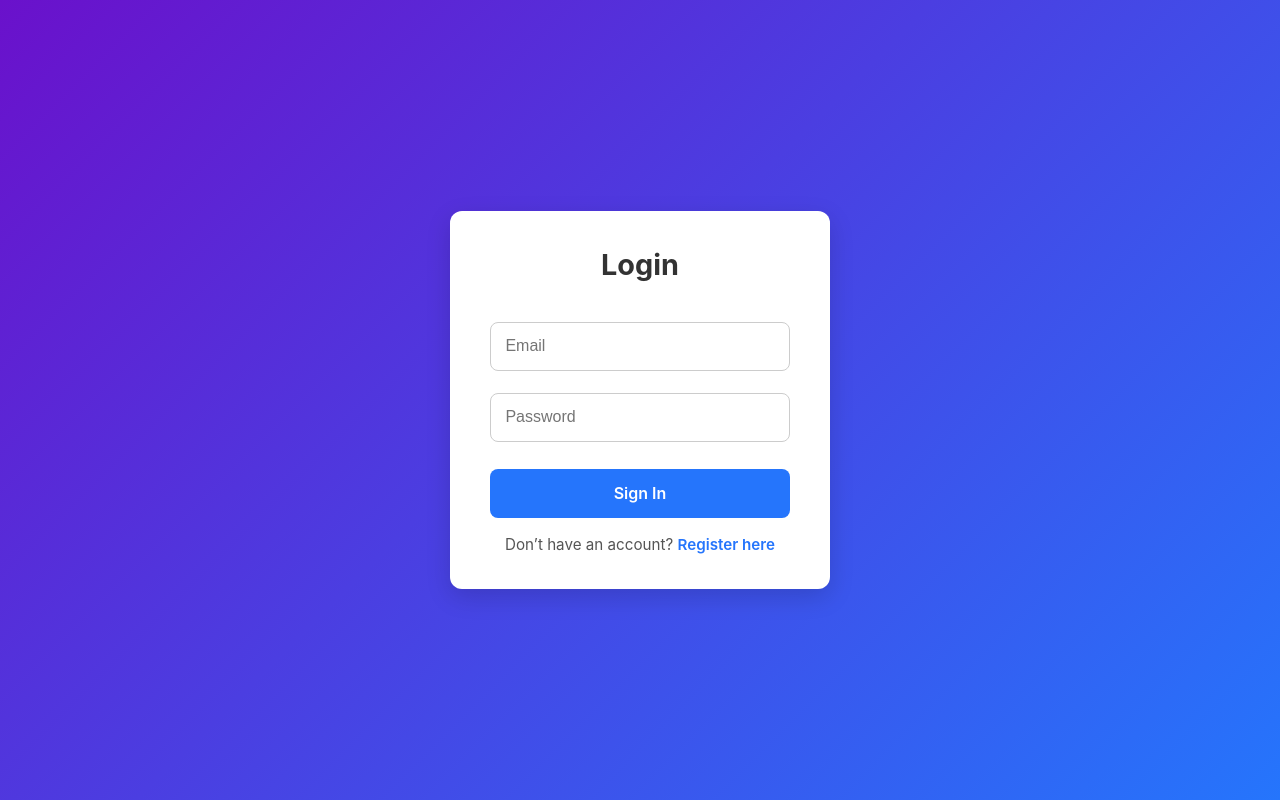
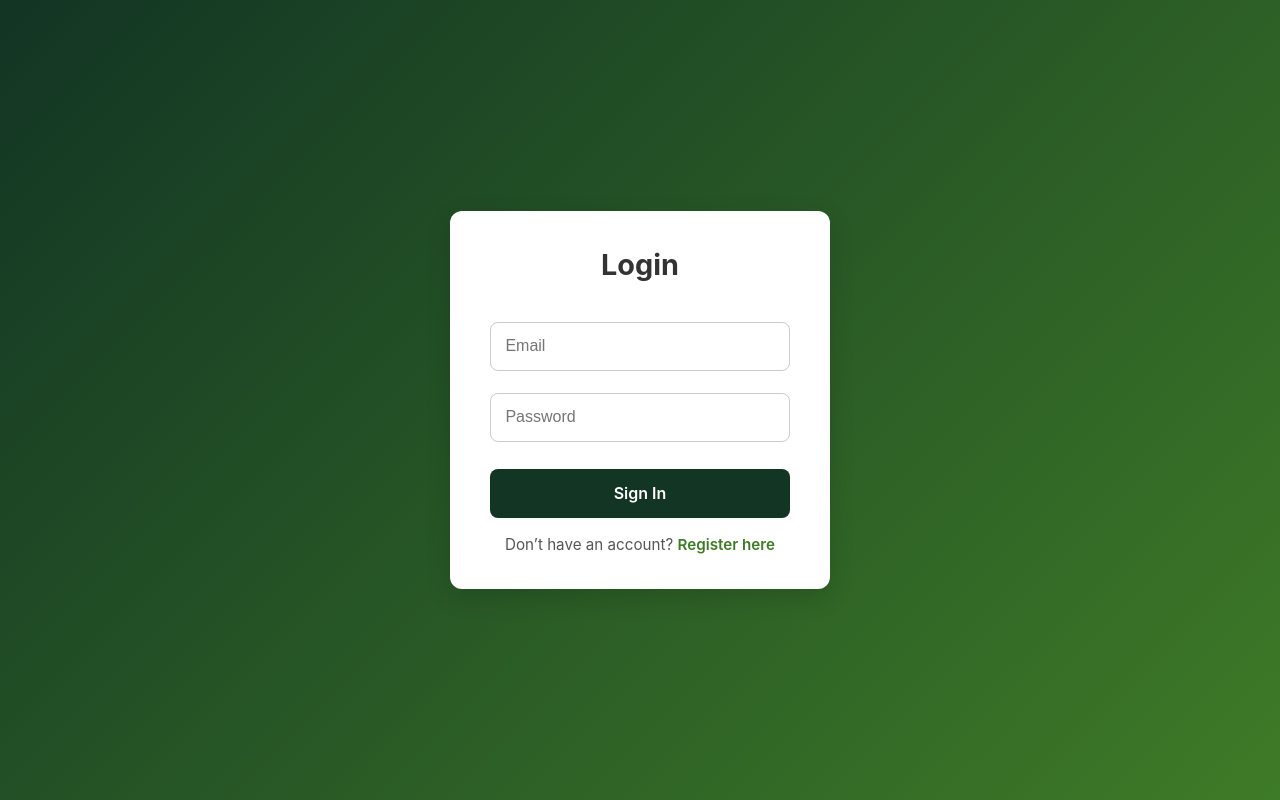
Before and after one commit to NzamaE/Footprint-Logger-Fullstack, a React (Vite) app in the folder client/: page /login in a window 1280 px wide. Built offline with nearby package versions, Linux system fonts and the light colour scheme.

Commit message:
UI update

```diff
--- a/client/src/components/DashboardSummary.css
+++ b/client/src/components/DashboardSummary.css
@@ -15,7 +15,7 @@
 
 .card {
   background: #f9f9f9;
-  border-radius: 10px;
+  border-radius: 0px;
   padding: 1rem;
   text-align: center;
   box-shadow: 0 2px 6px rgba(0,0,0,0.05);
--- a/client/src/pages/Dashboard.css
+++ b/client/src/pages/Dashboard.css
@@ -56,7 +56,7 @@ body {
 .sidebar-menu li {
   padding: 1rem 1.2rem;
   margin: 0.5rem 0;
-  border-radius: 12px;
+  border-radius: 0px;
   cursor: pointer;
   transition: all 0.3s cubic-bezier(0.4, 0, 0.2, 1);
   font-weight: 500;
@@ -215,7 +215,7 @@ body {
 .card {
   background: rgba(255, 255, 255, 0.95);
   backdrop-filter: blur(20px);
-  border-radius: 20px;
+  border-radius: 0px;
   padding: 2rem;
   box-shadow: 0 10px 40px rgba(0, 0, 0, 0.1);
   transition: all 0.4s cubic-bezier(0.4, 0, 0.2, 1);
@@ -272,7 +272,7 @@ section {
   padding: 2rem;
   background: rgba(255, 255, 255, 0.95);
   backdrop-filter: blur(20px);
-  border-radius: 20px;
+  border-radius: 0px;
   box-shadow: 0 10px 40px rgba(0, 0, 0, 0.1);
   border: 1px solid rgba(255, 255, 255, 0.2);
 }
@@ -306,7 +306,7 @@ section li {
   padding: 1rem;
   margin: 0.5rem 0;
   background: rgba(102, 126, 234, 0.05);
-  border-radius: 12px;
+  border-radius: 0px;
   border-left: 4px solid #667eea;
   font-weight: 500;
   color: #4a5568;
@@ -493,7 +493,7 @@ section p {
   padding: 2rem;
   background: rgba(255, 255, 255, 0.95);
   backdrop-filter: blur(20px);
-  border-radius: 20px;
+  border-radius: 0px;
   box-shadow: 0 10px 40px rgba(0, 0, 0, 0.1);
   border: 1px solid rgba(255, 255, 255, 0.2);
 }
@@ -542,7 +542,7 @@ section p {
 .activity-card {
   background: linear-gradient(135deg, rgba(255, 255, 255, 0.9), rgba(255, 255, 255, 0.7));
   backdrop-filter: blur(10px);
-  border-radius: 15px;
+  border-radius: 0px;
   padding: 1.5rem;
   box-shadow: 0 8px 25px rgba(0, 0, 0, 0.1);
   border: 1px solid rgba(255, 255, 255, 0.3);
--- a/client/src/pages/Login.css
+++ b/client/src/pages/Login.css
@@ -3,7 +3,7 @@
 body {
   margin: 0;
   font-family: "Segoe UI", Tahoma, Geneva, Verdana, sans-serif;
-  background: linear-gradient(135deg, #6a11cb, #2575fc);
+  background: linear-gradient(135deg, #123524, #3E7B27);
   display: flex;
   justify-content: center;
   align-items: center;
@@ -17,7 +17,7 @@ body {
   align-items: center;
   height: 100vh;   /* full viewport height */
   width: 100vw;    /* full viewport width */
-  background: linear-gradient(135deg, #6a11cb, #2575fc);
+ background: linear-gradient(135deg, #123524, #3E7B27);
   margin: 0;
   padding: 0;
 }
@@ -52,15 +52,15 @@ body {
 }
 
 .login-form input:focus {
-  border-color: #2575fc;
-  box-shadow: 0 0 5px rgba(37, 117, 252, 0.3);
+  border-color: #123524;
+  box-shadow: 0 0 5px #3E7B27;
 }
 
 .login-form button {
   width: 100%;
   padding: 0.9rem;
   margin-top: 1rem;
-  background: #2575fc;
+  background: #123524;
   color: #fff;
   font-size: 1rem;
   font-weight: 600;
@@ -71,11 +71,11 @@ body {
 }
 
 .login-form button:hover {
-  background: #1b5ed6;
+  background: #123524;
 }
 
 .login-form button:disabled {
-  background: #a0c0ff;
+  background: #3E7B27;
   cursor: not-allowed;
 }
 
@@ -86,7 +86,7 @@ body {
 }
 
 .switch-text a {
-  color: #2575fc;
+  color: #3E7B27;
   font-weight: 600;
   text-decoration: none;
 }
```
